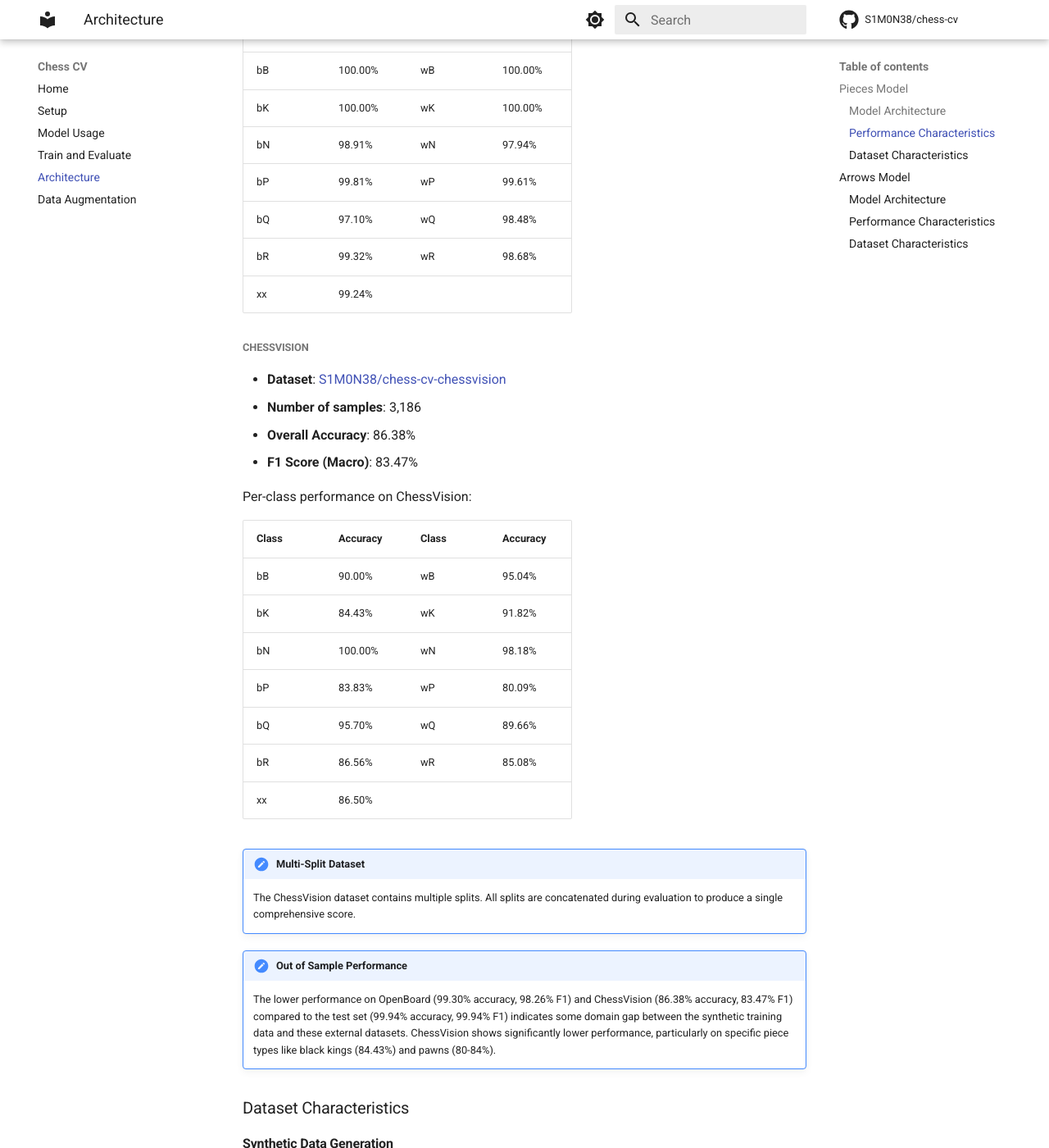
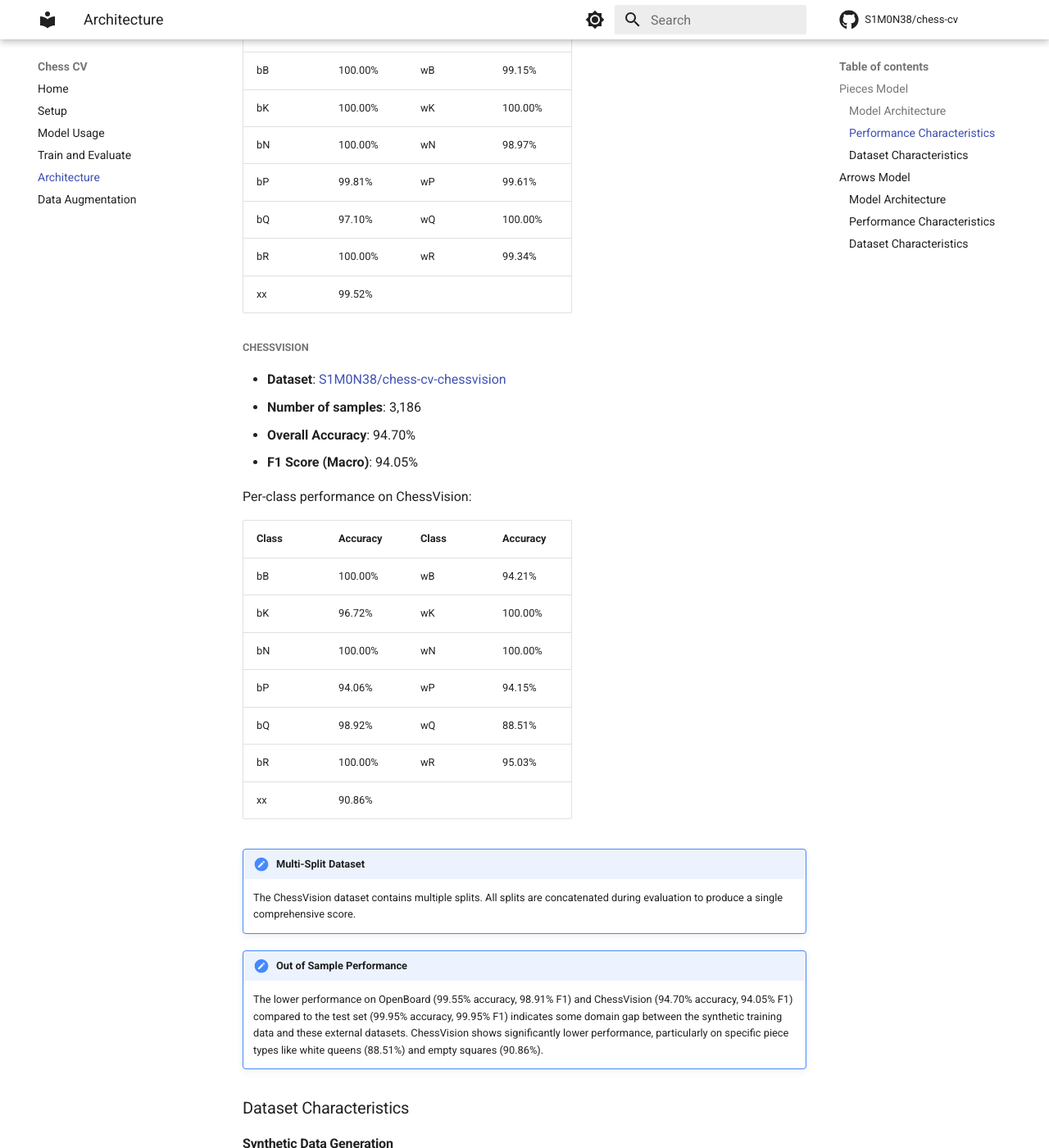
Before and after one commit to S1M0N38/chess-cv, an MkDocs documentation site: the page built from docs/architecture.md, in a window 1280 px wide and 1400 px high, scrolled down 3349 px. Shown: the whole window at 82% size. Built offline with MkDocs 1.6.1 and Material for MkDocs 9.7.7, drawn with Linux system fonts in a browser that asks for light colours; comment, search, counter and statistics services are not loaded; some of the changed text lies outside the part shown.

Commit message:
docs: update metrics with new pieces model

```diff
--- a/docs/architecture.md
+++ b/docs/architecture.md
@@ -86,8 +86,8 @@
 
 With the default configuration:
 
-- **Test Accuracy**: ~99.94%
-- **F1 Score (Macro)**: ~99.94%
+- **Test Accuracy**: ~99.95%
+- **F1 Score (Macro)**: ~99.95%
 - **Training Time**: ~90 minutes (varies by hardware)
 - **Inference Speed**: 0.05 ms per image (batch size 8192, varying by hardware)
 
@@ -97,13 +97,13 @@
 
 | Class | Accuracy | Class | Accuracy |
 | ----- | -------- | ----- | -------- |
-| bB    | 99.90%   | wB    | 99.90%   |
+| bB    | 100.00%  | wB    | 99.81%   |
 | bK    | 100.00%  | wK    | 99.81%   |
-| bN    | 100.00%  | wN    | 100.00%  |
-| bP    | 99.91%   | wP    | 99.90%   |
-| bQ    | 99.90%   | wQ    | 100.00%  |
+| bN    | 100.00%  | wN    | 99.90%   |
+| bP    | 99.91%   | wP    | 100.00%  |
+| bQ    | 100.00%  | wQ    | 99.91%   |
 | bR    | 100.00%  | wR    | 100.00%  |
-| xx    | 99.91%   |       |          |
+| xx    | 100.00%  |       |          |
 
 #### Evaluation on External Datasets
 
@@ -113,39 +113,39 @@
 
 - **Dataset**: [S1M0N38/chess-cv-openboard](https://huggingface.co/datasets/S1M0N38/chess-cv-openboard)
 - **Number of samples**: 6,016
-- **Overall Accuracy**: 99.30%
-- **F1 Score (Macro)**: 98.26%
+- **Overall Accuracy**: 99.55%
+- **F1 Score (Macro)**: 98.91%
 
 Per-class performance on OpenBoard:
 
 | Class | Accuracy | Class | Accuracy |
 | ----- | -------- | ----- | -------- |
-| bB    | 100.00%  | wB    | 100.00%  |
+| bB    | 100.00%  | wB    | 99.15%   |
 | bK    | 100.00%  | wK    | 100.00%  |
-| bN    | 98.91%   | wN    | 97.94%   |
+| bN    | 100.00%  | wN    | 98.97%   |
 | bP    | 99.81%   | wP    | 99.61%   |
-| bQ    | 97.10%   | wQ    | 98.48%   |
-| bR    | 99.32%   | wR    | 98.68%   |
-| xx    | 99.24%   |       |          |
+| bQ    | 97.10%   | wQ    | 100.00%  |
+| bR    | 100.00%  | wR    | 99.34%   |
+| xx    | 99.52%   |       |          |
 
 ##### ChessVision
 
 - **Dataset**: [S1M0N38/chess-cv-chessvision](https://huggingface.co/datasets/S1M0N38/chess-cv-chessvision)
 - **Number of samples**: 3,186
-- **Overall Accuracy**: 86.38%
-- **F1 Score (Macro)**: 83.47%
+- **Overall Accuracy**: 94.70%
+- **F1 Score (Macro)**: 94.05%
 
 Per-class performance on ChessVision:
 
 | Class | Accuracy | Class | Accuracy |
 | ----- | -------- | ----- | -------- |
-| bB    | 90.00%   | wB    | 95.04%   |
-| bK    | 84.43%   | wK    | 91.82%   |
-| bN    | 100.00%  | wN    | 98.18%   |
-| bP    | 83.83%   | wP    | 80.09%   |
-| bQ    | 95.70%   | wQ    | 89.66%   |
-| bR    | 86.56%   | wR    | 85.08%   |
-| xx    | 86.50%   |       |          |
+| bB    | 100.00%  | wB    | 94.21%   |
+| bK    | 96.72%   | wK    | 100.00%  |
+| bN    | 100.00%  | wN    | 100.00%  |
+| bP    | 94.06%   | wP    | 94.15%   |
+| bQ    | 98.92%   | wQ    | 88.51%   |
+| bR    | 100.00%  | wR    | 95.03%   |
+| xx    | 90.86%   |       |          |
 
 !!! note "Multi-Split Dataset"
 
@@ -153,7 +153,7 @@
 
 !!! note "Out of Sample Performance"
 
-    The lower performance on OpenBoard (99.30% accuracy, 98.26% F1) and ChessVision (86.38% accuracy, 83.47% F1) compared to the test set (99.94% accuracy, 99.94% F1) indicates some domain gap between the synthetic training data and these external datasets. ChessVision shows significantly lower performance, particularly on specific piece types like black kings (84.43%) and pawns (80-84%).
+    The lower performance on OpenBoard (99.55% accuracy, 98.91% F1) and ChessVision (94.70% accuracy, 94.05% F1) compared to the test set (99.95% accuracy, 99.95% F1) indicates some domain gap between the synthetic training data and these external datasets. ChessVision shows significantly lower performance, particularly on specific piece types like white queens (88.51%) and empty squares (90.86%).
 
 ### Dataset Characteristics
 
@@ -277,20 +277,20 @@
 
 **Summary Statistics:**
 
-- **Highest Accuracy**: 100.00% (13 classes including corner-E-S, head-ESE, middle-E-SSE, etc.)
-- **Lowest Accuracy**: 99.79% (tail-S)
+- **Highest Accuracy**: 100.00% (19 classes)
+- **Lowest Accuracy**: 99.76% (tail-S)
 - **Mean Accuracy**: 99.97%
-- **Classes > 99.9%**: 44 out of 49
+- **Classes > 99.9%**: 45 out of 49
 
 **Performance by Component Type:**
 
 | Component Type  | Classes | Avg Accuracy | Range         |
 | --------------- | ------- | ------------ | ------------- |
-| Arrow Heads     | 20      | 99.98%       | 99.96% - 100% |
-| Arrow Tails     | 12      | 99.95%       | 99.79% - 100% |
-| Middle Segments | 12      | 99.98%       | 99.96% - 100% |
-| Corners         | 4       | 99.97%       | 99.85% - 100% |
-| Empty Square    | 1       | 99.82%       | -             |
+| Arrow Heads     | 20      | 99.98%       | 99.94% - 100% |
+| Arrow Tails     | 16      | 99.95%       | 99.76% - 100% |
+| Middle Segments | 12      | 99.99%       | 99.85% - 100% |
+| Corners         | 4       | 99.95%       | 99.78% - 100% |
+| Empty Square    | 1       | 99.79%       | -             |
 
 !!! note "No External Dataset Evaluation"
 
```
Also changed, not shown: README.md (+3 -3 lines), docs/README_hf.md (+30 -16 lines).
